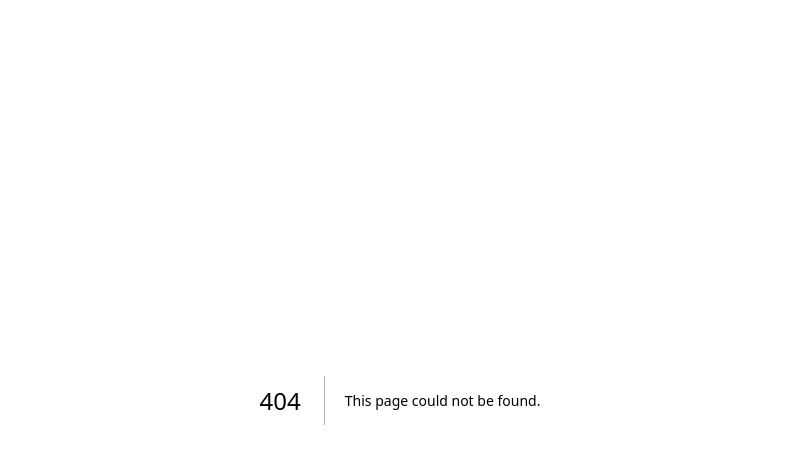
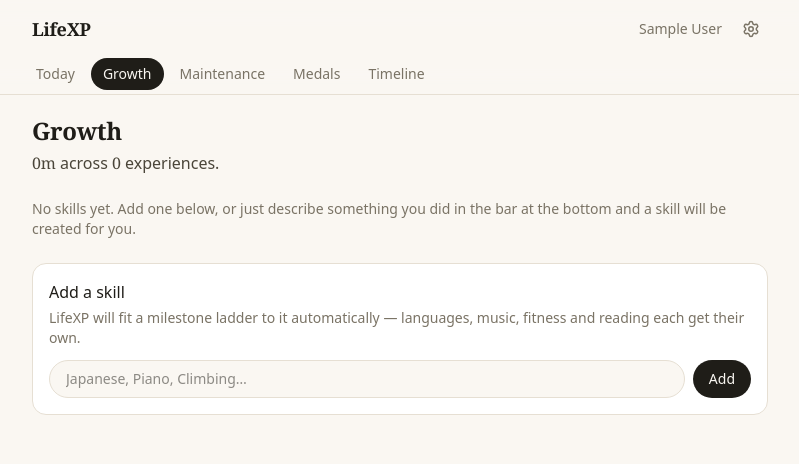
Before and after one commit to jonathan-simpson-it/lifexp, a Next.js app: page /growth in a window 1280 px wide. Before the commit this address had no page. Shown: the top 464 px of the page, without its empty margins (240-1039 px from the left). Built offline with nearby package versions, Linux system fonts and the light colour scheme; no server answers; the database is empty; sample sign-in values are in the browser's storage.

Commit message:
Add the growth index page

```diff
--- /dev/null
+++ b/src/app/(app)/growth/page.tsx
@@ -0,0 +1,63 @@
+import { requireUserId } from "@/lib/auth";
+import { getGrowthOverview } from "@/lib/growth/aggregate";
+import { SkillCardList } from "@/components/skill-card";
+import { createSkill } from "@/app/actions/experiences";
+import { formatDuration } from "@/lib/ui/format";
+
+export const metadata = { title: "Growth · LifeXP" };
+
+export default async function GrowthPage() {
+  const userId = await requireUserId();
+  const growth = await getGrowthOverview(userId);
+
+  return (
+    <div className="space-y-6">
+      <header>
+        <h1 className="display text-2xl font-semibold">Growth</h1>
+        <p className="mt-1 text-ink-soft">
+          <span className="numeral">{formatDuration(growth.totalMinutes)}</span>{" "}
+          across{" "}
+          <span className="numeral">{growth.totalExperiences}</span>{" "}
+          {growth.totalExperiences === 1 ? "experience" : "experiences"}.
+        </p>
+      </header>
+
+      {growth.skills.length > 0 ? (
+        <SkillCardList skills={growth.skills} />
+      ) : (
+        <p className="text-sm text-muted">
+          No skills yet. Add one below, or just describe something you did in the
+          bar at the bottom and a skill will be created for you.
+        </p>
+      )}
+
+      <section aria-labelledby="add-skill" className="card p-4">
+        <h2 id="add-skill" className="font-medium">
+          Add a skill
+        </h2>
+        <p className="mt-1 text-sm text-muted">
+          LifeXP will fit a milestone ladder to it automatically — languages,
+          music, fitness and reading each get their own.
+        </p>
+        <form action={createSkill} className="mt-3 flex gap-2">
+          <label htmlFor="skill-name" className="sr-only">
+            Skill name
+          </label>
+          <input
+            id="skill-name"
+            name="name"
+            required
+            placeholder="Japanese, Piano, Climbing…"
+            className="min-w-0 flex-1 rounded-full border border-line bg-paper px-4 py-2 text-sm"
+          />
+          <button
+            type="submit"
+            className="shrink-0 rounded-full bg-ink px-4 py-2 text-sm font-medium text-paper"
+          >
+            Add
+          </button>
+        </form>
+      </section>
+    </div>
+  );
+}
```
